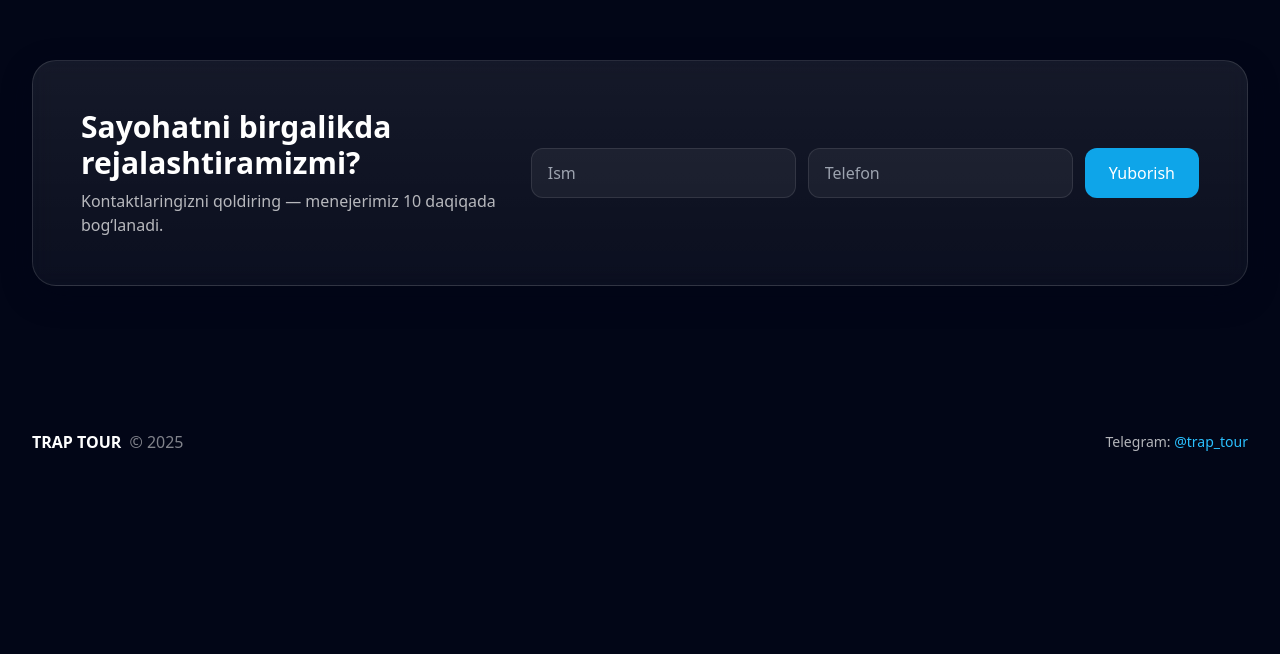
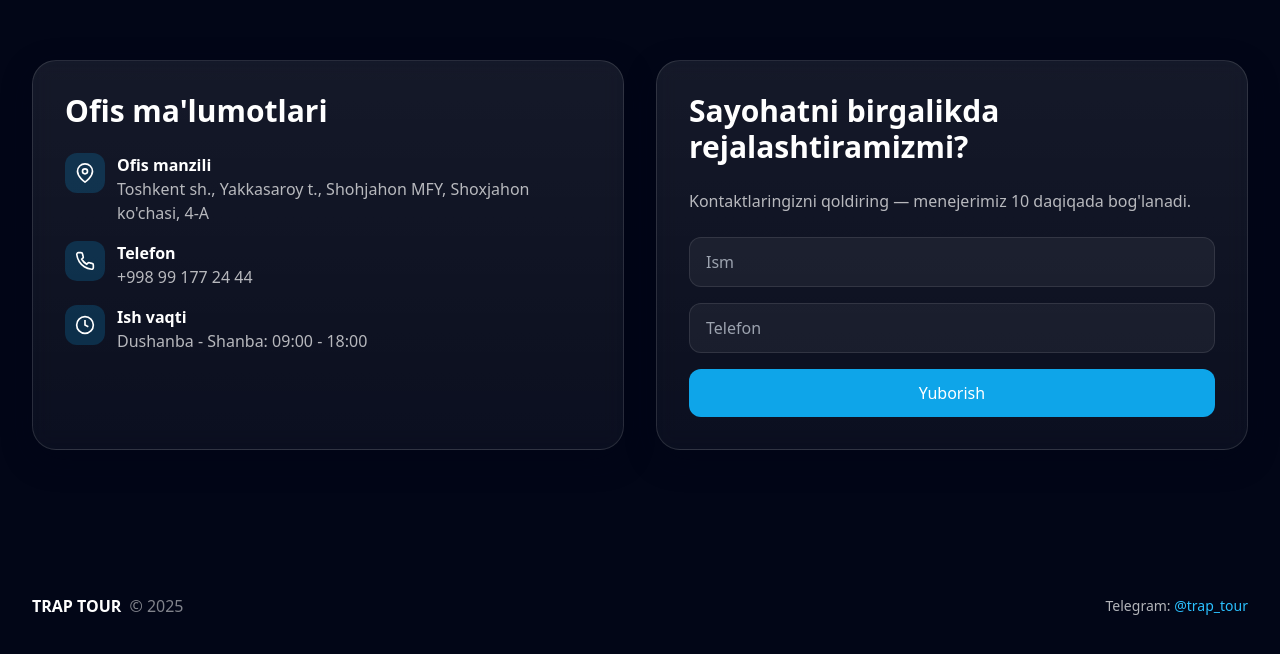
Before and after one commit to Shahzod95/trap-tour, a React (Vite) app: page / in a window 1280 px wide. Shown: the part 4842-5496 px from the top of the page. Before the commit the page ends 5344 px from the top, so only its background shows below. Built offline with nearby package versions, Linux system fonts and the light colour scheme.

Commit message:
update CTA component

```diff
--- a/src/sections/CTA.tsx
+++ b/src/sections/CTA.tsx
@@ -2,16 +2,62 @@ export function CTA() {
   return (
     <section id="cta" className="relative py-24">
       <div className="container">
-        <div className="glass rounded-3xl p-8 md:p-12 flex flex-col md:flex-row items-center gap-6">
-          <div className="flex-1">
-            <h3 className="text-2xl md:text-3xl font-bold">Sayohatni birgalikda rejalashtiramizmi?</h3>
-            <p className="text-white/70 mt-2">Kontaktlaringizni qoldiring — menejerimiz 10 daqiqada bog‘lanadi.</p>
+        <div className="grid md:grid-cols-2 gap-8">
+          {/* Ofis ma'lumotlari */}
+          <div className="glass rounded-3xl p-8">
+            <h3 className="text-2xl md:text-3xl font-bold mb-6">Ofis ma'lumotlari</h3>
+            <div className="space-y-4">
+              <div className="flex items-start gap-3">
+                <div className="w-10 h-10 rounded-xl bg-brand-500/20 grid place-items-center flex-shrink-0">
+                  <svg width="20" height="20" viewBox="0 0 24 24" fill="none" xmlns="http://www.w3.org/2000/svg">
+                    <path d="M21 10c0 7-9 13-9 13s-9-6-9-13a9 9 0 0 1 18 0z" stroke="currentColor" strokeWidth="2" fill="none"/>
+                    <circle cx="12" cy="10" r="3" stroke="currentColor" strokeWidth="2" fill="none"/>
+                  </svg>
+                </div>
+                <div>
+                  <div className="font-semibold">Ofis manzili</div>
+                  <div className="text-white/70">Toshkent sh., Yakkasaroy t., Shohjahon MFY, Shoxjahon ko'chasi,
+                  4-A</div>
+                </div>
+              </div>
+
+              <div className="flex items-start gap-3">
+                <div className="w-10 h-10 rounded-xl bg-brand-500/20 grid place-items-center flex-shrink-0">
+                  <svg width="20" height="20" viewBox="0 0 24 24" fill="none" xmlns="http://www.w3.org/2000/svg">
+                    <path d="M22 16.92v3a2 2 0 0 1-2.18 2 19.79 19.79 0 0 1-8.63-3.07 19.5 19.5 0 0 1-6-6 19.79 19.79 0 0 1-3.07-8.67A2 2 0 0 1 4.11 2h3a2 2 0 0 1 2 1.72 12.84 12.84 0 0 0 .7 2.81 2 2 0 0 1-.45 2.11L8.09 9.91a16 16 0 0 0 6 6l1.27-1.27a2 2 0 0 1 2.11-.45 12.84 12.84 0 0 0 2.81.7A2 2 0 0 1 22 16.92z" stroke="currentColor" strokeWidth="2" fill="none"/>
+                  </svg>
+                </div>
+                <div>
+                  <div className="font-semibold">Telefon</div>
+                  <a href="tel:+998991772444" className="text-white/70">+998 99 177 24 44</a>
+                </div>
+              </div>
+
+              <div className="flex items-start gap-3">
+                <div className="w-10 h-10 rounded-xl bg-brand-500/20 grid place-items-center flex-shrink-0">
+                  <svg width="20" height="20" viewBox="0 0 24 24" fill="none" xmlns="http://www.w3.org/2000/svg">
+                    <circle cx="12" cy="12" r="10" stroke="currentColor" strokeWidth="2" fill="none"/>
+                    <polyline points="12,6 12,12 16,14" stroke="currentColor" strokeWidth="2" fill="none"/>
+                  </svg>
+                </div>
+                <div>
+                  <div className="font-semibold">Ish vaqti</div>
+                  <div className="text-white/70">Dushanba - Shanba: 09:00 - 18:00</div>
+                </div>
+              </div>
+            </div>
           </div>
-          <form className="w-full md:w-auto flex flex-col sm:flex-row gap-3">
-            <input required placeholder="Ism" className="px-4 py-3 rounded-xl bg-white/5 border border-white/10 outline-none focus:border-brand-400" />
-            <input required type="tel" placeholder="Telefon" className="px-4 py-3 rounded-xl bg-white/5 border border-white/10 outline-none focus:border-brand-400" />
-            <button className="px-6 py-3 rounded-xl bg-brand-500 hover:bg-brand-400">Yuborish</button>
-          </form>
+
+          {/* Kontakt formasi */}
+          <div className="glass rounded-3xl p-8">
+            <h3 className="text-2xl md:text-3xl font-bold mb-6">Sayohatni birgalikda rejalashtiramizmi?</h3>
+            <p className="text-white/70 mb-6">Kontaktlaringizni qoldiring — menejerimiz 10 daqiqada bog'lanadi.</p>
+            <form className="space-y-4">
+              <input required placeholder="Ism" className="w-full px-4 py-3 rounded-xl bg-white/5 border border-white/10 outline-none focus:border-brand-400" />
+              <input required type="tel" placeholder="Telefon" className="w-full px-4 py-3 rounded-xl bg-white/5 border border-white/10 outline-none focus:border-brand-400" />
+              <button className="w-full px-6 py-3 rounded-xl bg-brand-500 hover:bg-brand-400 transition-colors">Yuborish</button>
+            </form>
+          </div>
         </div>
       </div>
     </section>
```
